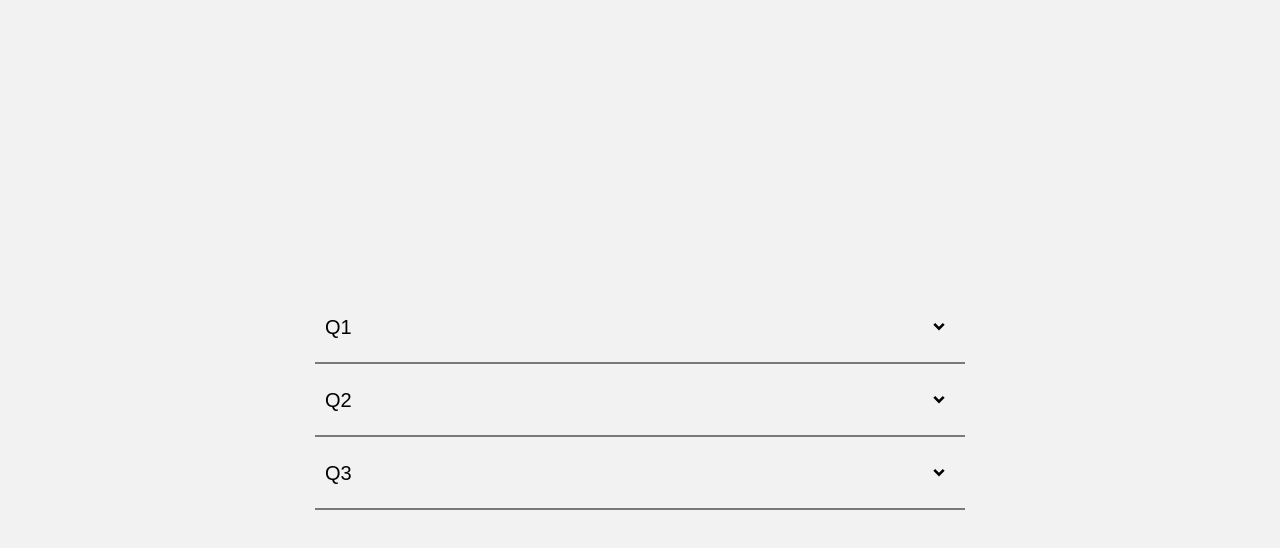
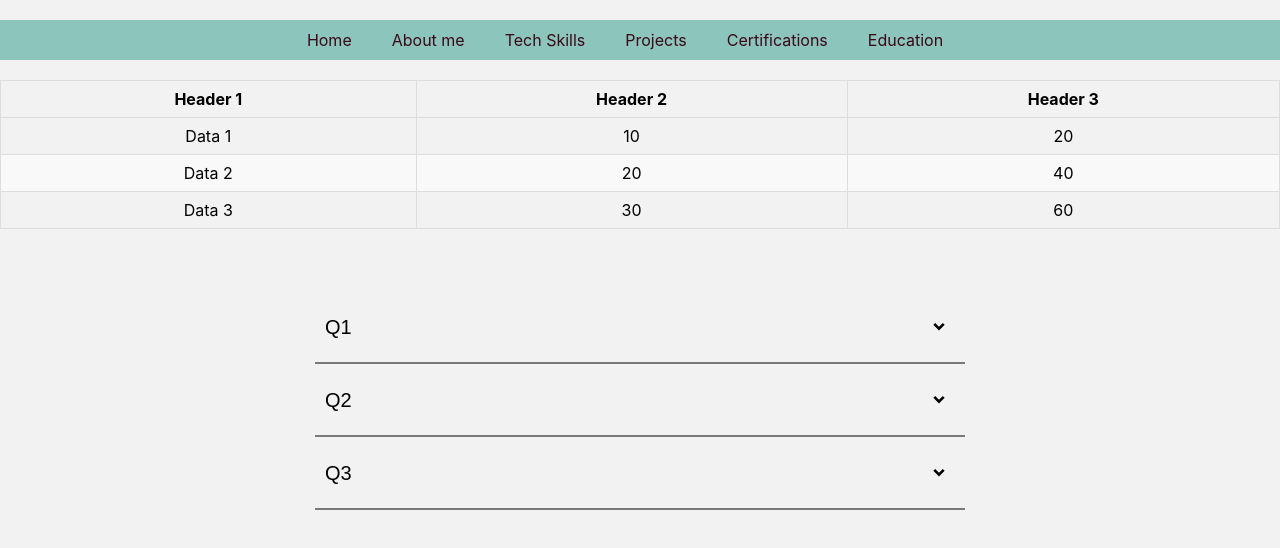
Before and after one commit to anurag0906/anurag-app, a React (Create React App) app: page / in a window 1280 px wide. Shown: the top 548 px of the page. Built offline with nearby package versions, Linux system fonts and the light colour scheme.

Commit message:
Table added

```diff
--- a/src/App.js
+++ b/src/App.js
@@ -1,16 +1,18 @@
 import logo from './logo.svg';
 import './App.css';
 import Accordion from './utils/Accordion';
+import Header from './Components/Header';
+import Table from './Components/Table';
 
 function App() {
   return (
     <div className="App">
      <Accordion/>
-
+     <br/>
+     <Header/>
+      <br/>
+      <Table/>
     </div>
-
-
-
   );
 }
 
--- /dev/null
+++ b/src/Components/Header.jsx
@@ -0,0 +1,22 @@
+import React from 'react';
+import '../Style/Header.css'
+
+
+class Header extends React.Component {
+  render() {
+    return (
+      <div className="header">
+        <ul className="menu">
+          <li><a href="#">Home</a></li>
+          <li><a href="#">About me</a></li>
+          <li><a href="#">Tech Skills</a></li>
+          <li><a href="#">Projects</a></li>
+          <li><a href="#">Certifications</a></li>
+          <li><a href="#">Education</a></li>
+        </ul>
+      </div>
+    );
+  }
+}
+
+export default Header;
--- /dev/null
+++ b/src/Components/Table.jsx
@@ -0,0 +1,54 @@
+import React from 'react';
+import '../Style/Table.css'
+
+class Tabular extends React.Component {
+    state = {
+      hoverIndex: null
+    };
+
+    handleMouseEnter = (index) => {
+      this.setState({ hoverIndex: index });
+    };
+
+    handleMouseLeave = () => {
+      this.setState({ hoverIndex: null });
+    };
+
+    render() {
+      const data = [
+        { id: 1, name: 'Data 1', value: 10 },
+        { id: 2, name: 'Data 2', value: 20 },
+        { id: 3, name: 'Data 3', value: 30 }
+      ];
+
+      const { hoverIndex } = this.state;
+
+      return (
+        <table className="striped-table">
+          <thead>
+            <tr>
+              <th>Header 1</th>
+              <th>Header 2</th>
+              <th>Header 3</th>
+            </tr>
+          </thead>
+          <tbody>
+            {data.map((item, index) => (
+              <tr
+                key={item.id}
+                onMouseEnter={() => this.handleMouseEnter(index)}
+                onMouseLeave={this.handleMouseLeave}
+                className={hoverIndex === index ? 'hovered' : ''}
+              >
+                <td>{item.name}</td>
+                <td>{item.value}</td>
+                <td>{item.value * 2}</td>
+              </tr>
+            ))}
+          </tbody>
+        </table>
+      );
+    }
+  }
+
+export default Tabular;
--- /dev/null
+++ b/src/Style/Header.css
@@ -0,0 +1,33 @@
+
+/******************************************************************
+Header stylesheet
+/*****************************************************************/
+
+.header {
+    background-color: #8bc5bb;
+    padding: 10px;
+  }
+
+  .menu {
+    list-style-type:none;
+    margin: 0;
+    padding: 0;
+    display: ruby;
+  }
+
+  .menu li {
+    margin-right: 30px;
+  }
+
+  .menu li a {
+    text-decoration:wavy;
+    color: #3b0817;
+    padding: 5px;
+    border-radius: 50px;
+    transition: background-color 0.6s;
+  }
+
+  .menu li a:hover {
+    background-color: #afa9a9;
+
+  }
--- /dev/null
+++ b/src/Style/Table.css
@@ -0,0 +1,45 @@
+.striped-table {
+    border-collapse: collapse;
+    width: 100%;
+  }
+
+  .striped-table th,
+  .striped-table td {
+    border: 1px solid #ddd;
+    padding: 8px;
+  }
+
+  .striped-table th {
+    background-color: #f2f2f2;
+  }
+
+  .striped-table tbody tr:nth-child(even) {
+    background-color: #f9f9f9;
+  }
+
+
+  /************************
+
+  .striped-table {
+  border-collapse: collapse;
+  width: 100%;
+}
+
+.striped-table th,
+.striped-table td {
+  border: 1px solid #ddd;
+  padding: 8px;
+}
+
+.striped-table th {
+  background-color: #f2f2f2;
+}
+
+.striped-table tbody tr:nth-child(even) {
+  background-color: #f9f9f9;
+}
+/*************************************/
+
+.striped-table tbody tr.hovered {
+  background-color: #ddd;
+}
--- a/src/utils/Accordion.js
+++ b/src/utils/Accordion.js
@@ -1,7 +1,7 @@
 import React, { useState } from 'react'
 import data from './AccordionData'
 import AccordionItem from './AccordionItem'
-import './accordion.css'
+import '../Style/Accordion.css'
 
 
 // main Accordion component
```
Also changed, not shown: src/App.css (line endings or trailing spaces), src/Style/Accordion.css (renamed from src/utils/accordion.css).
